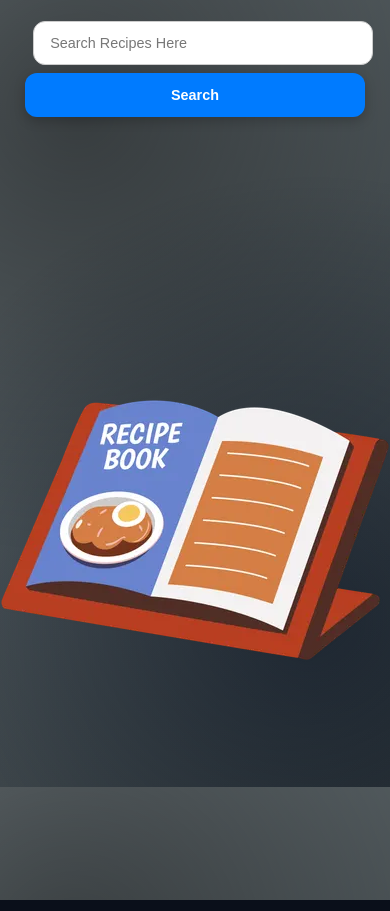
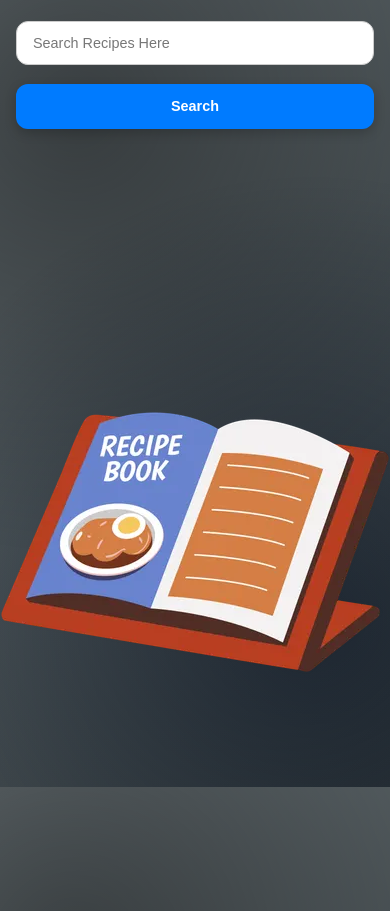
Before and after one commit to Surajmaurya1/recipe_book, a plain HTML site: page index.html in a window 390 px wide. Shown: the part 57-968 px from the top of the page. Drawn offline with Linux system fonts and the light colour scheme.

Commit message:
updated in stylesheet

```diff
--- a/style.css
+++ b/style.css
@@ -93,10 +93,10 @@ body {
     box-shadow: 0 4px 12px rgba(0,0,0,0.2);
 }
 
-.search button:hover {
-    background: #0056b3;
-    transform: translateY(-3px);
+.search button:hover{
+ background: #0067d4;
 }
+
 
 
 
@@ -238,6 +238,7 @@ body {
 -----------------------------------------------------*/
 
 @media (max-width: 768px) {
+
   .nav {
     padding: 0 2rem;
     height: auto;
@@ -253,6 +254,15 @@ body {
 
   .logo h2 {
     font-size: 3vh;
+  }
+
+  /* 🔥 Fix search misalignment */
+  .search {
+    display: flex;
+    flex-direction: column;
+    align-items: center;
+    width: 100%;
+    gap: 0.7rem;
   }
 
   .search input {
@@ -293,6 +303,7 @@ body {
 }
 
 @media (max-width: 480px) {
+
   .nav {
     padding: 1rem;
   }
@@ -305,6 +316,14 @@ body {
 
   .logo h2 {
     font-size: 2.8vh;
+  }
+
+  /* 🔥 Fix search misalignment (small phones) */
+  .search {
+    display: flex;
+    flex-direction: column;
+    width: 100%;
+    gap: 0.7rem;
   }
 
   .search input,
```
